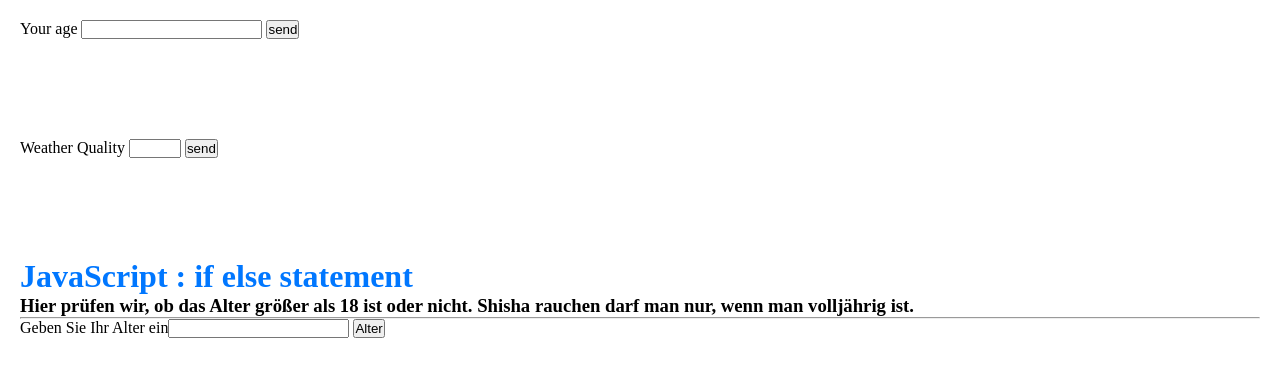
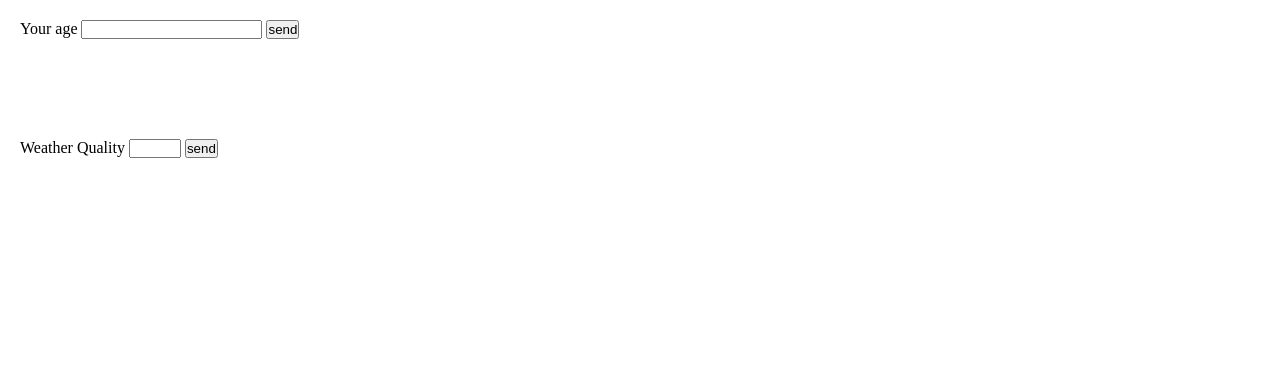
Before and after one commit to MercedesTh/JS_Conditional-Statements_1, a plain HTML site: page index.html in a window 1280 px wide. Drawn offline with Linux system fonts and the light colour scheme.

Commit message:
correction

```diff
--- a/index.html
+++ b/index.html
@@ -24,18 +24,6 @@
     </form>
     <div id="output2"></div>
 
-    <h1 style="color: rgb(0, 119, 255)">JavaScript : if else statement</h1>
-    <h3>
-        Hier prüfen wir, ob das Alter größer als 18 ist
-        oder nicht. Shisha rauchen darf man nur, wenn man volljährig ist.
-    </h3>
-    <hr />
-    <form name="form1" action="#">
-        Geben Sie Ihr Alter ein<input type="text" name="text1" value=" " />
-        <input type="button" value="Alter" onclick="greaterThen()" />
-    </form>
-
-
     <script src="assets/js/main.js"></script>
     <script src="https://kit.fontawesome.com/a95508fa23.js" crossorigin="anonymous"></script>
 </body>
```
